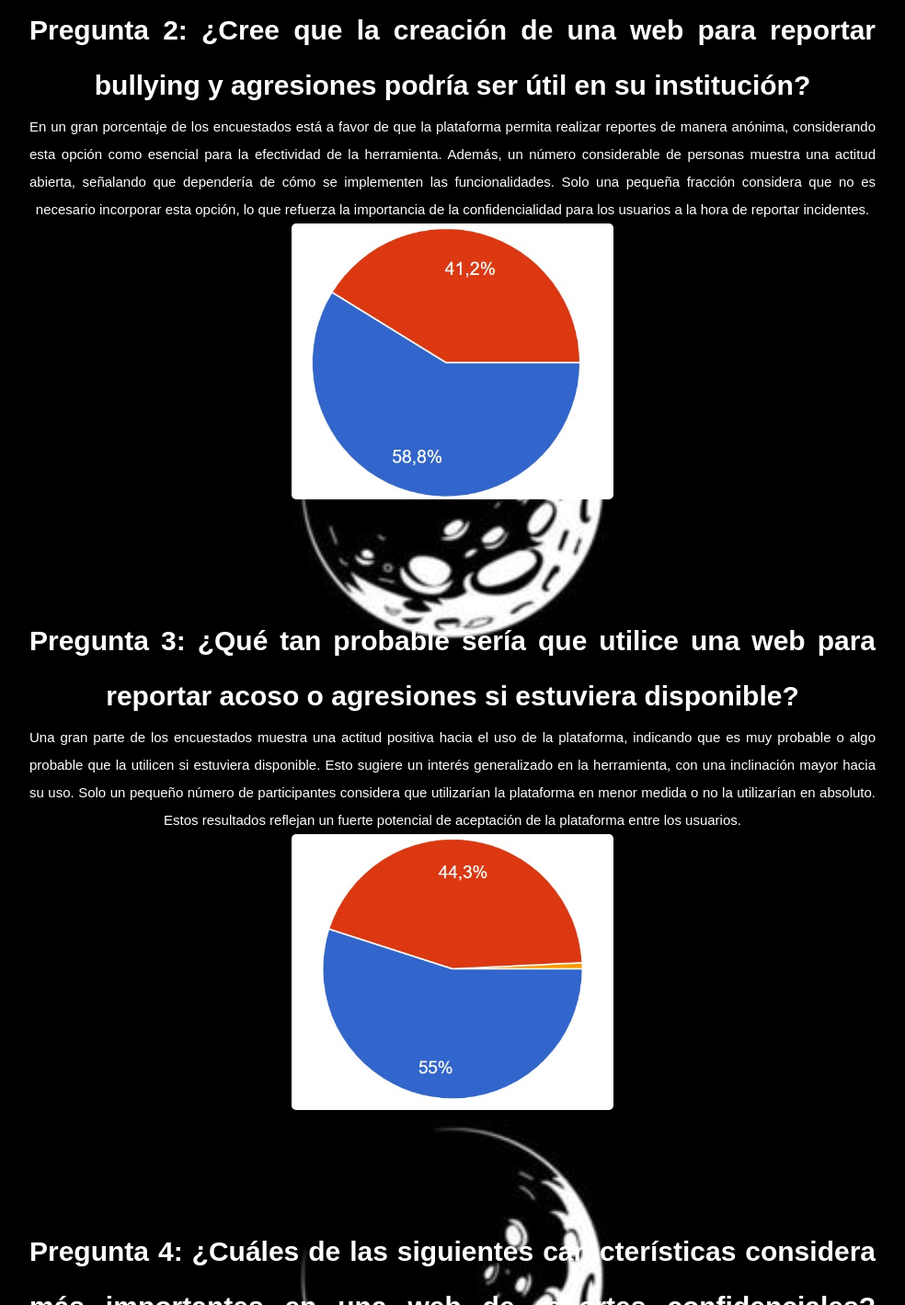
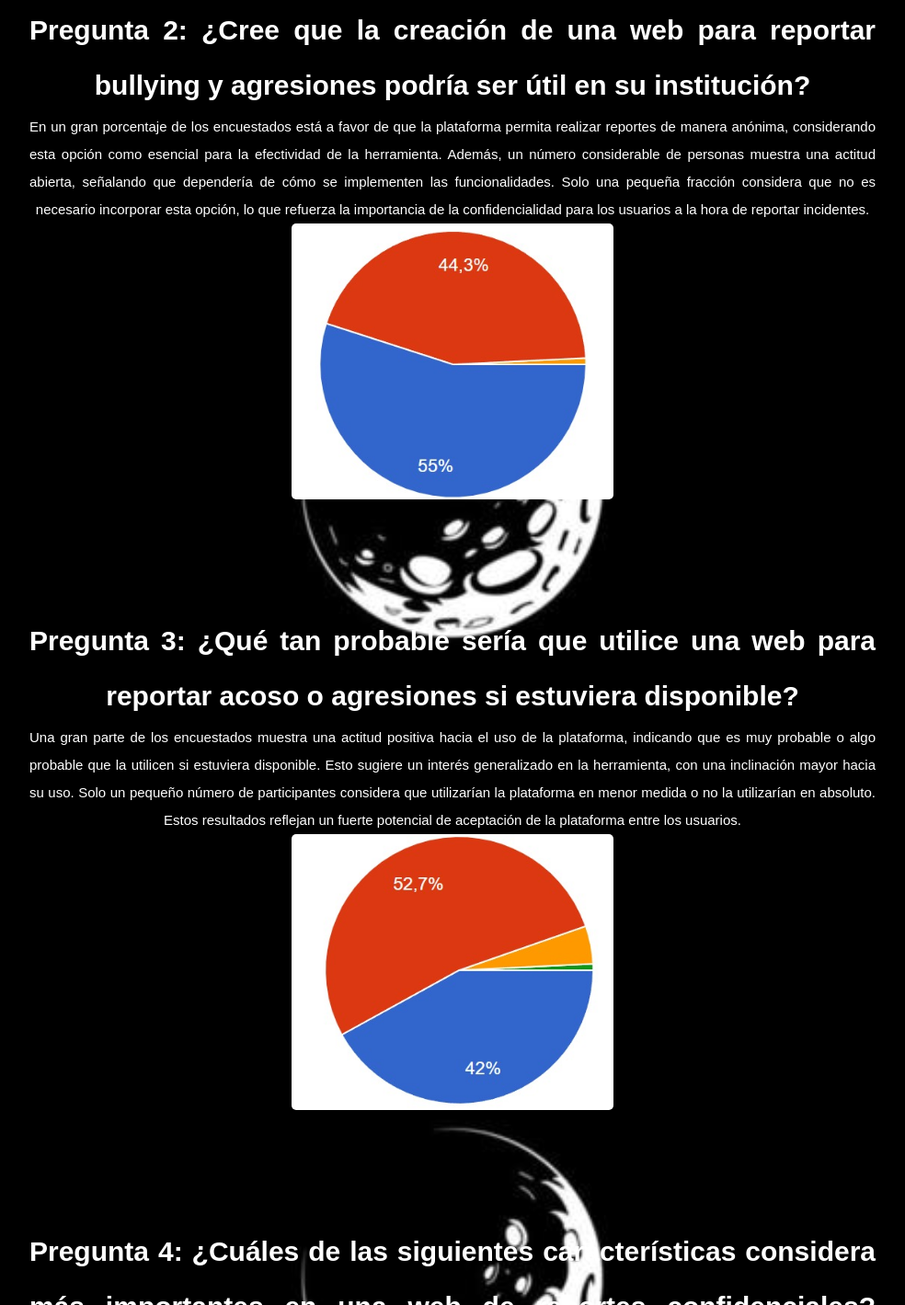
Before and after one commit to BlueFaceBxby/MoonSecurity.github.io, a plain HTML site: page p2.html in a window 1280 px wide. Shown: the part 761-2180 px from the top of the page at 92% size, without its empty margins (148-1132 px from the left). Drawn offline with Linux system fonts and the light colour scheme.

Commit message:
Update p2.html

```diff
--- a/p2.html
+++ b/p2.html
@@ -95,7 +95,7 @@
             <center> <p>En un gran porcentaje de los encuestados está a favor de que la plataforma permita realizar reportes de manera anónima, considerando esta opción como esencial para la efectividad de la herramienta. Además, un número considerable de personas muestra una actitud abierta, señalando que dependería de cómo se implementen las funcionalidades. Solo una pequeña fracción considera que no es necesario incorporar esta opción, lo que refuerza la importancia de la confidencialidad para los usuarios a la hora de reportar incidentes.</p></center>
         </div>
         <div class="imagen">
-            <img src="p2.jpeg" alt="Imagen de referencia">
+            <img src="grafico2.jfif" alt="Imagen de referencia">
         </div>
     </div>
 
@@ -105,7 +105,7 @@
             <center> <p>Una gran parte de los encuestados muestra una actitud positiva hacia el uso de la plataforma, indicando que es muy probable o algo probable que la utilicen si estuviera disponible. Esto sugiere un interés generalizado en la herramienta, con una inclinación mayor hacia su uso. Solo un pequeño número de participantes considera que utilizarían la plataforma en menor medida o no la utilizarían en absoluto. Estos resultados reflejan un fuerte potencial de aceptación de la plataforma entre los usuarios.</p></center>
         </div>
         <div class="imagen">
-            <img src="p3.jpeg" alt="Imagen de referencia">
+            <img src="grafico3.jfif" alt="Imagen de referencia">
         </div>
     </div>
 
@@ -115,7 +115,7 @@
             <center> <p> Los encuestados consideran que las características más valoradas de la plataforma serían la seguridad en el manejo de datos y la facilidad para hacer el reporte. Esto sugiere que los usuarios priorizan la protección de su información personal y la simplicidad del proceso de reportar incidentes. Además, la confidencialidad garantizada y el acceso a apoyo psicológico también son aspectos importantes para los usuarios, aunque con una menor cantidad de respuestas. La accesibilidad desde dispositivos móviles también se menciona como una característica relevante, indicando que los usuarios valoran la disponibilidad de la plataforma en sus dispositivos personales. Por último, aunque la interfaz amigable y fácil de usar es importante, no se destaca tanto como las otras características mencionadas.</p></center>
         </div>
         <div class="imagen">
-            <img src="p4.jpeg" alt="Imagen de referencia">
+            <img src="grafico4.jfif" alt="Imagen de referencia">
         </div>
     </div>
 
```
